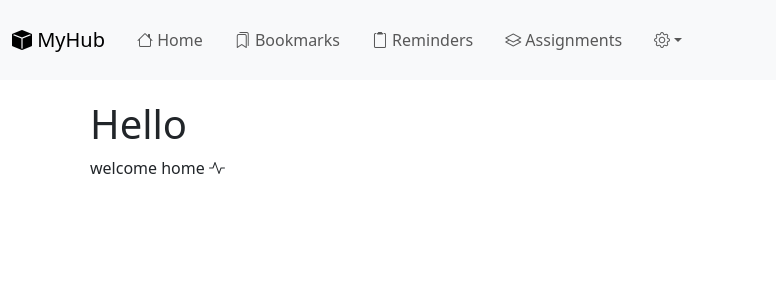
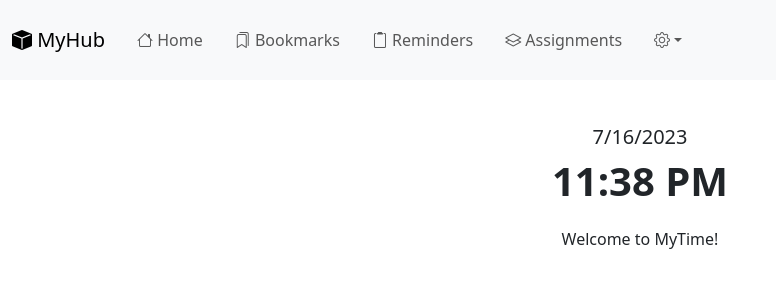
Before and after one commit to kegdotcom/MyHub, a React (Create React App) app in the folder client/: page / in a window 1280 px wide. Shown: the top 300 px of the page, without its empty margins (0-776 px from the left). Built offline with nearby package versions, Linux system fonts and the light colour scheme.

Commit message:
added clock component and date/time to home page

```diff
--- /dev/null
+++ b/client/src/components/Clock.tsx
@@ -0,0 +1,28 @@
+import React, { useState, useEffect } from "react";
+
+export default function Clock() {
+  const [time, setTime] = useState<Date>(new Date());
+
+  useEffect(() => {
+    const timer = setInterval(() => {
+      setTime(new Date());
+    }, 1000);
+
+    return () => clearInterval(timer);
+  }, []);
+
+  return (
+    <div style={{ margin: "25px" }}>
+      <h5 className="text-capitalize text-center">
+        {time.toLocaleDateString()}
+      </h5>
+      <h1 className="text-center fw-bold">
+        {time.toLocaleTimeString().split(":")[0] +
+          ":" +
+          time.toLocaleTimeString().split(":")[1] +
+          " " +
+          time.toLocaleTimeString().split(" ")[1]}
+      </h1>
+    </div>
+  );
+}
--- a/client/src/pages/home.tsx
+++ b/client/src/pages/home.tsx
@@ -1,14 +1,13 @@
-import React from "react";
+import React, { useState } from "react";
 import Icon from "../components/Icon";
 import Viewpane from "../components/Viewpane";
+import Clock from "../components/Clock";
 
 export default function Home() {
   return (
     <Viewpane>
-      <h1>Hello</h1>
-      <p>
-        welcome home <Icon name="activity" />
-      </p>
+      <Clock />
+      <h6 className="text-center">Welcome to MyTime!</h6>
     </Viewpane>
   );
 }
```
